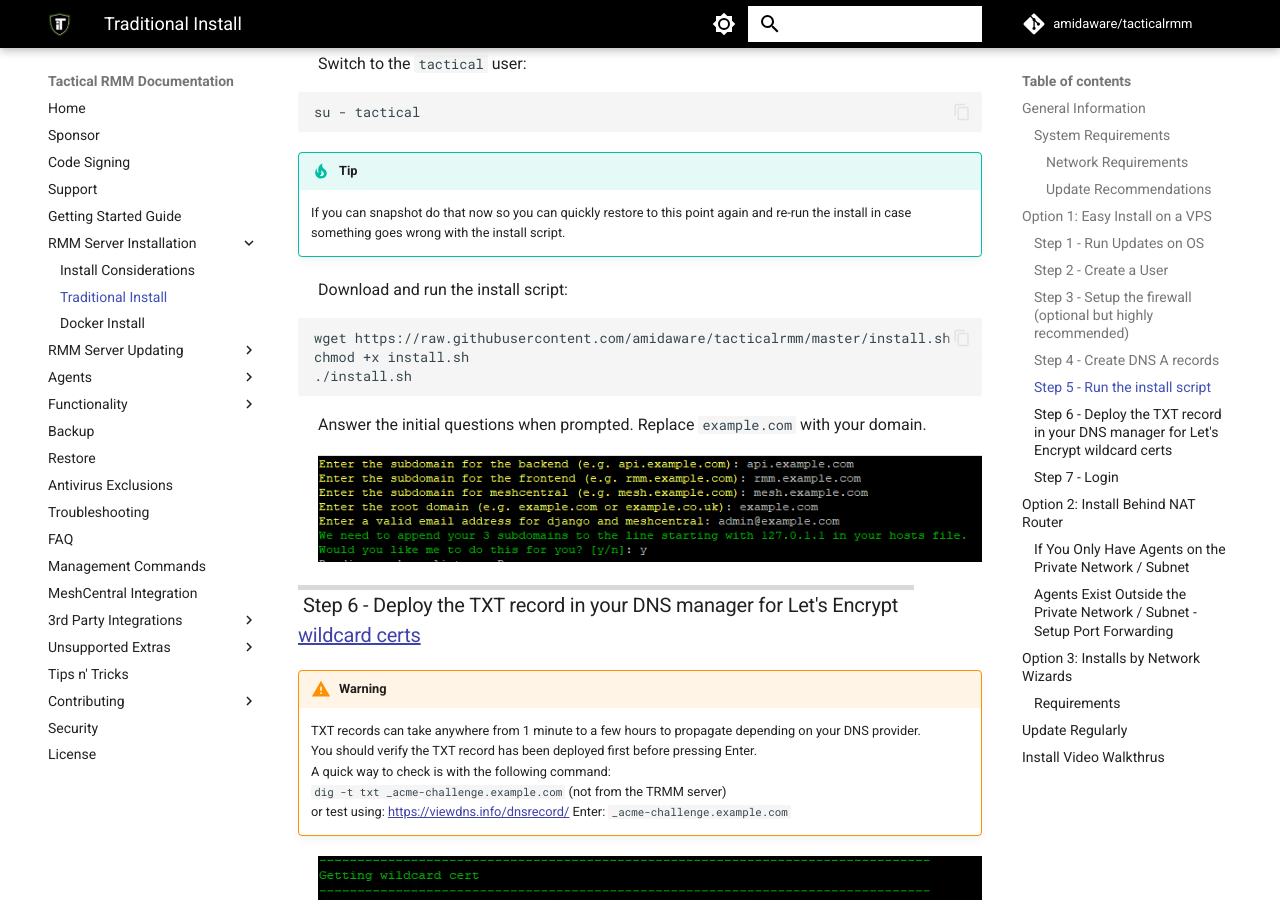
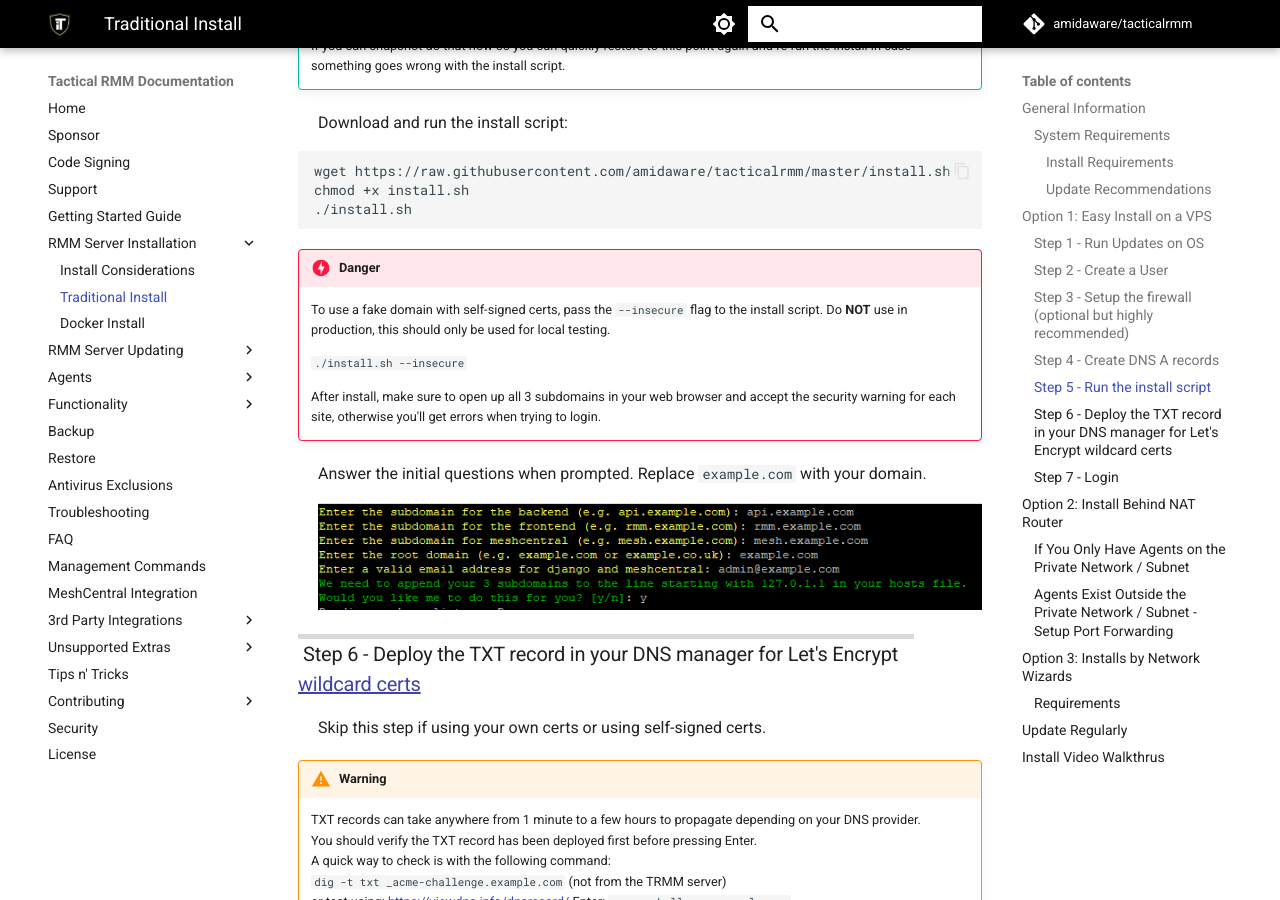
Before and after one commit to amidaware/trmm-docs, an MkDocs documentation site: the page built from docs/install_server.md, in a window 1280 px wide and 900 px high, scrolled down 4564 px. Built offline with MkDocs 1.6.1 and Material for MkDocs 9.7.7, drawn with Linux system fonts in a browser that asks for light colours; comment, search, counter and statistics services are not loaded; some of the changed text lies outside the part shown.

Commit message:
update docs for self-signed certs

````diff
--- a/docs/install_server.md
+++ b/docs/install_server.md
@@ -34,9 +34,8 @@
 !!!tip
     Enable logging of your terminal output. A good Windows SSH client is [MobaXTerm](https://mobaxterm.mobatek.net/download.html). It'll automatically log everything so if you need it later (like install logs because you have a [50x error](troubleshooting.md#problems-after-new-server-install) trying to login after) they'll be easy to grab and share with support. It has an integrated SCP client too!
 
-#### Network Requirements
+#### Install Requirements
 
-- A real (internet resolvable) domain is needed to generate a Let's Encrypt wildcard cert - example.local is __NOT__ a real domain. No, you [don't have to expose your server](faq.md#can-i-run-tactical-rmm-locally-behind-nat-without-exposing-my-rmm-server-to-the-internet) to the internet
 - A TOTP based authenticator app. Some popular ones are Google Authenticator, Authy, and Microsoft Authenticator.
 
 !!!warning
@@ -163,11 +159,21 @@
 ./install.sh
 ```
 
+!!!danger
+    To use a fake domain with self-signed certs, pass the `--insecure` flag to the install script. Do **NOT** use in production, this should only be used for local testing.
+
+    `./install.sh --insecure`
+
+    After install, make sure to open up all 3 subdomains in your web browser and accept the security warning for each site, otherwise you'll get errors when trying to login.
+
+
 Answer the initial questions when prompted. Replace `example.com` with your domain.
 
 ![questions](images/install_questions.png)
 
 ### Step 6 - Deploy the TXT record in your DNS manager for Let's Encrypt [wildcard certs](https://letsencrypt.org/docs/challenge-types/#dns-01-challenge)
+
+Skip this step if using your own certs or using self-signed certs.
 
 !!!warning
     TXT records can take anywhere from 1 minute to a few hours to propagate depending on your DNS provider.<br/>
````
Also changed, not shown: other parts of docs/install_server.md (+0 -3 lines), docs/faq.md (+2 -10 lines).
